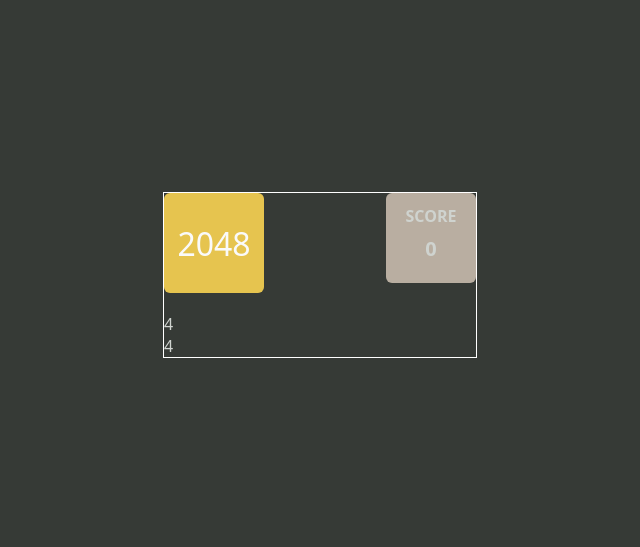
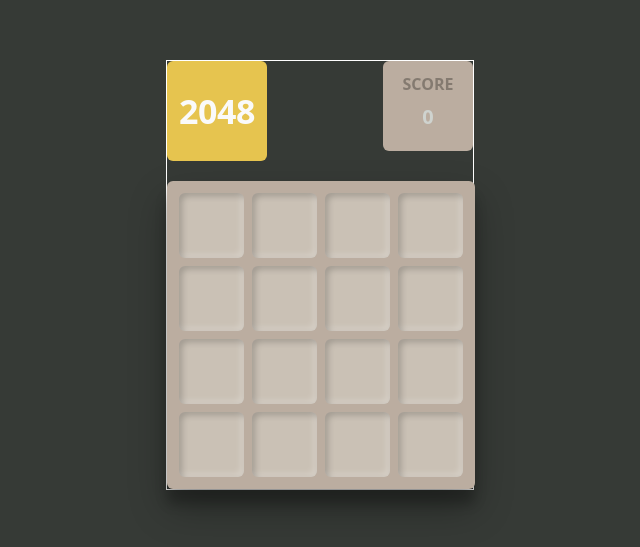
Before and after one commit to alex-escobar-h/2048-clone, a React (Vite) app: page / in a window 1280 px wide. Shown: the part 125-672 px from the top of the page, without its empty margins (320-960 px from the left). Built offline with nearby package versions, Linux system fonts and the light colour scheme.

Commit message:
styles: Style the game board

```diff
--- a/src/components/Board.tsx
+++ b/src/components/Board.tsx
@@ -1,5 +1,5 @@
 import { BOARD_DIMENSION } from '../utils/constant';
-
+import styles from '../styles/Board.module.css';
 export const Board = () => {
   // Render 16 cells
   const renderCells = () => {
@@ -7,7 +7,7 @@ export const Board = () => {
       (_, i) => (
         <div
           key={i}
-          className='cell'
+          className={styles.cell}
         />
       )
     );
@@ -26,10 +26,10 @@ export const Board = () => {
   };
 
   return (
-    <section className='board'>
-      <div className='grid'>
+    <section className={styles.board}>
+      <div className={styles.grid}>
         {renderCells()}
-        <div className='tiles'>{renderTiles()}</div>
+        {/* <div className='tiles'>{renderTiles()}</div> */}
       </div>
     </section>
   );
--- a/src/styles/Board.module.css
+++ b/src/styles/Board.module.css
@@ -1,2 +1,27 @@
 .board {
+  background: var(--secondary-bg);
+  width: var(--board-size);
+  height: var(--board-size);
+  border-radius: var(--tile-radius);
+  display: flex;
+  align-items: center;
+  justify-content: center;
+  box-shadow: 0 19px 38px rgba(0, 0, 0, 0.3), 0 15px 12px rgba(0, 0, 0, 0.22);
 }
+
+.grid {
+  display: grid;
+  grid-template-columns: repeat(4, var(--tile-size));
+  grid-template-rows: repeat(4, var(--tile-size));
+  gap: var(--grid-gap);
+  position: relative;
+}
+
+.cell {
+  width: var(--tile-size);
+  height: var(--tile-size);
+  background: var(--cell-bg);
+  border-radius: var(--tile-radius);
+  box-shadow: inset 3px 3px 6px rgba(0, 0, 0, 0.2),
+    inset -3px -3px 6px rgba(255, 255, 255, 0.25);
+}
--- a/src/styles/Scoreboard.module.css
+++ b/src/styles/Scoreboard.module.css
@@ -15,14 +15,15 @@
   display: flex;
   justify-content: center;
   align-items: center;
-  font-size: 2rem;
-  font-weight: 500;
+  font-size: 2.125rem;
+  font-weight: 700;
+  letter-spacing: -0.5px;
 }
 
 .scoreContainer {
   width: var(--score-box-width);
   height: var(--score-box-height);
-  background-color: #b9aea1;
+  background-color: var(--secondary-bg);
   border-radius: var(--tile-radius);
   display: flex;
   flex-direction: column;
@@ -33,6 +34,7 @@
   padding: 0.75rem 0 0.5rem;
   font-weight: 700;
   font-size: 1rem;
+  color: hsla(30, 8%, 41%, 0.75);
 }
 .score {
   font-size: 1.25rem;
--- a/src/styles/global.css
+++ b/src/styles/global.css
@@ -41,7 +41,7 @@
 
   /* --- Sizing --- */
   --tile-size: 65px;
-  --grid-gap: 10px;
+  --grid-gap: 8px;
   --border-size: 12px;
   --tile-radius: 6px;
   --board-radius: 10px;
```
